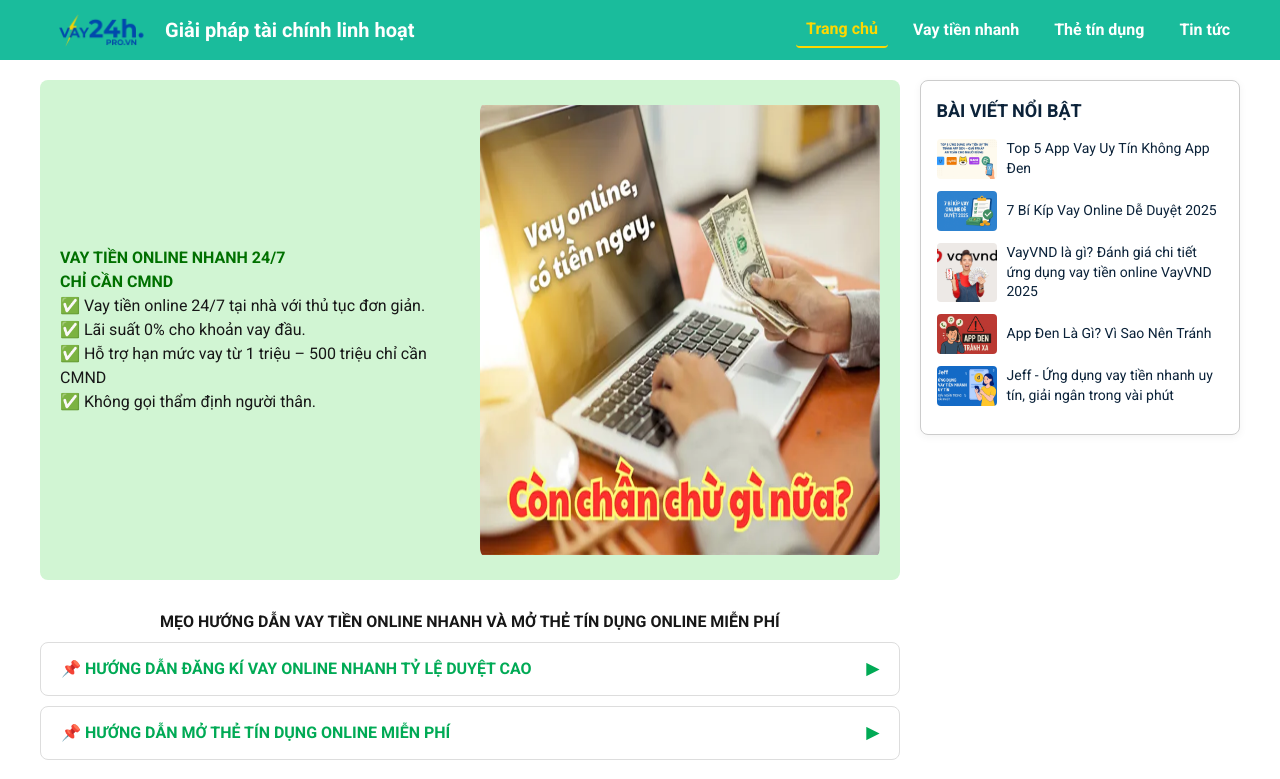
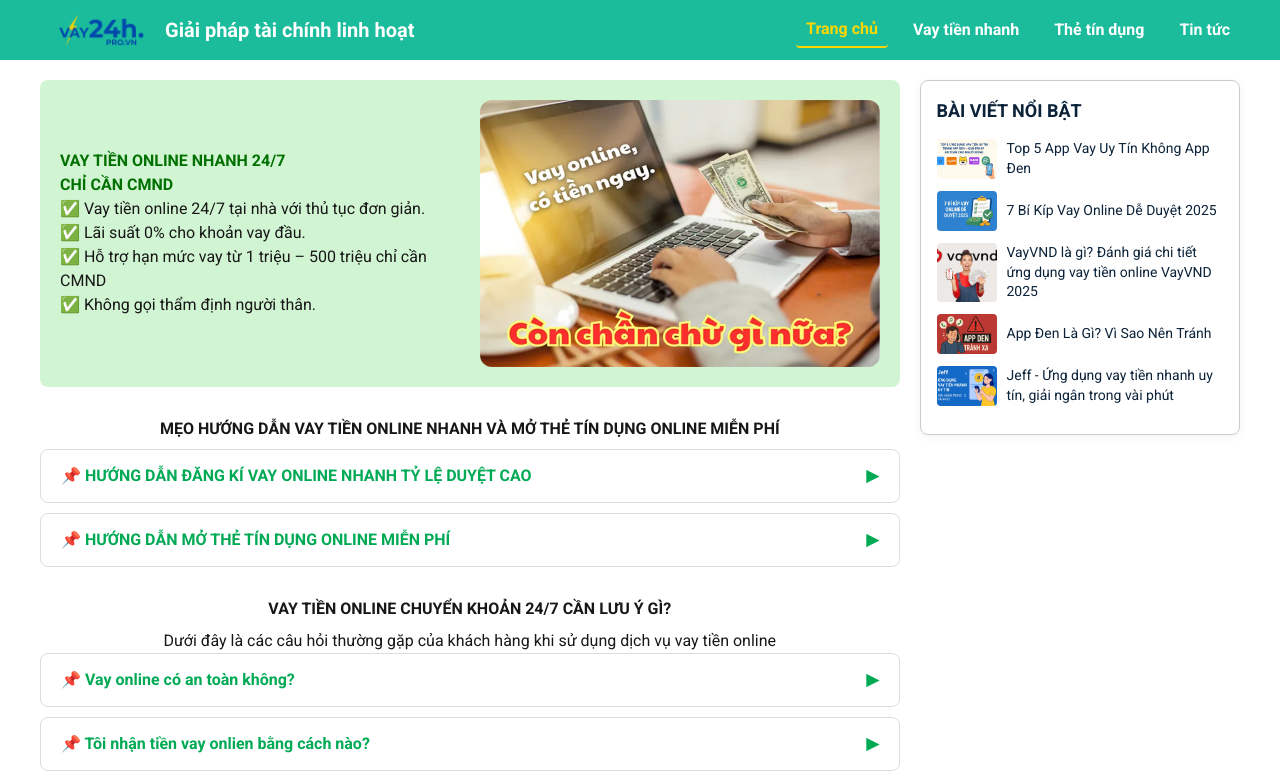
Before and after one commit to thangth89/nextvay24h, a Next.js app: page / in a window 1280 px wide. Shown: the top 779 px of the page. Built offline with nearby package versions, Linux system fonts and the light colour scheme.

Commit message:
Update page.tsx

```diff
--- a/src/app/page.tsx
+++ b/src/app/page.tsx
@@ -36,7 +36,7 @@ export default function Home() {
     alt="Vay tiền"
     width={500}
     height={300}
-    style={{ width: 800, height: 450, margin: "5px 0" }}
+   style={{ width: "100%", height: "auto", display: "block" }}
   />
 </div>
         </section>
```
